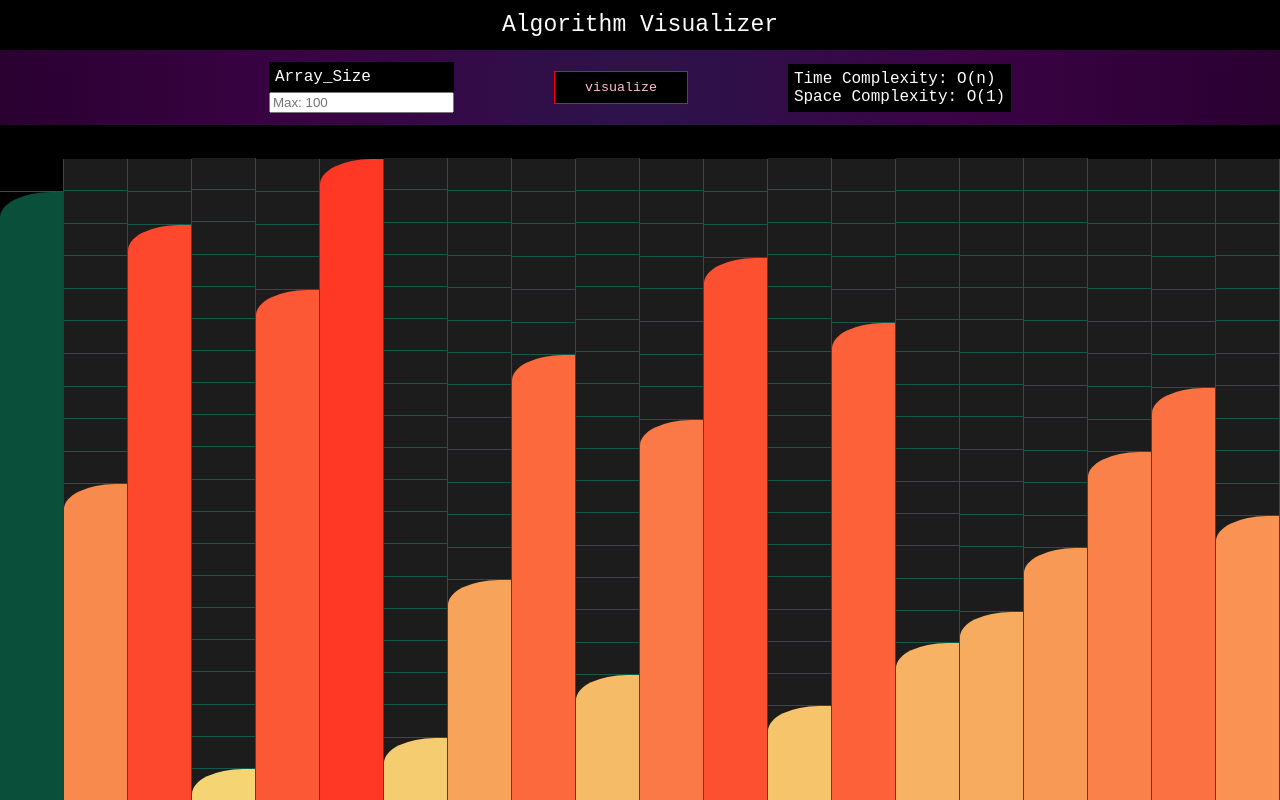
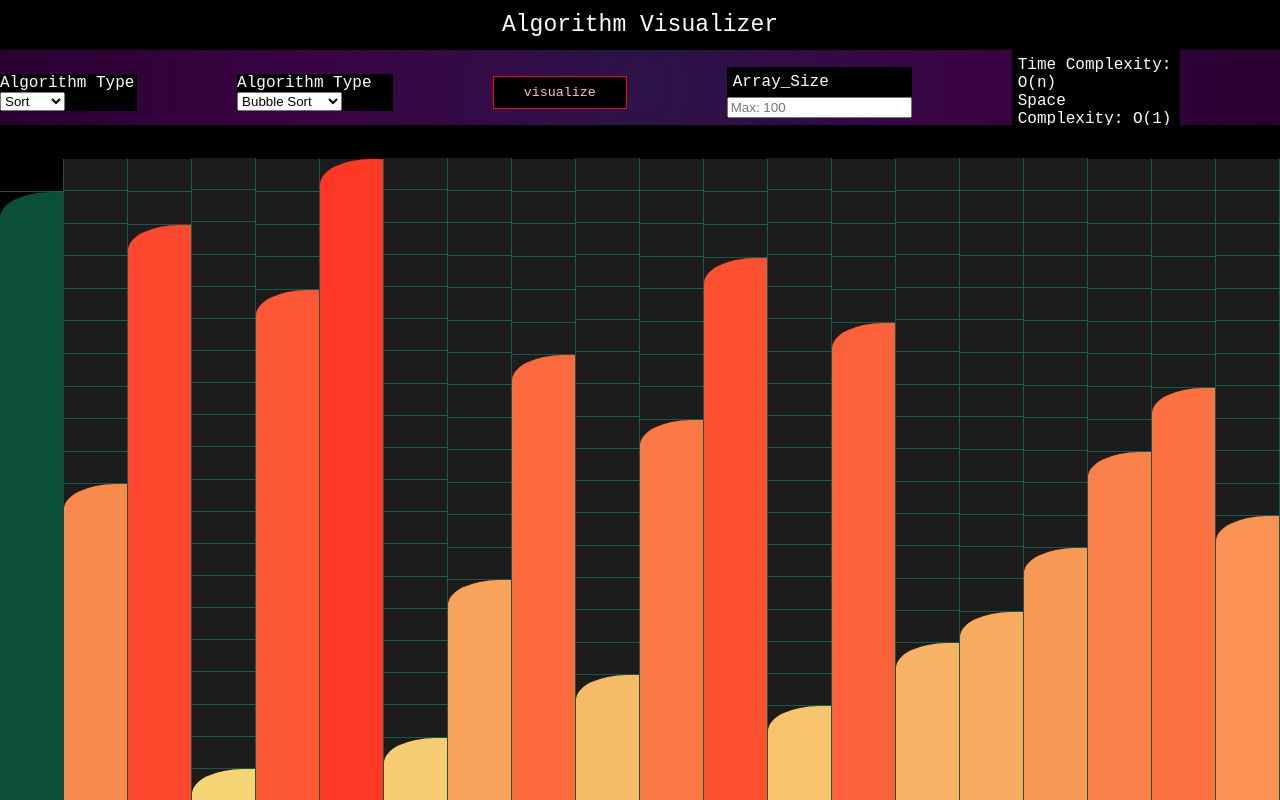
Before and after one commit to GrantDarling/algorithm-visualizer, a React (Create React App) app: page / in a window 1280 px wide. Built offline with nearby package versions, Linux system fonts and the light colour scheme.

Commit message:
added algorithm and type select components

```diff
--- /dev/null
+++ b/src/Main/Headers/algorithm-selector.tsx
@@ -0,0 +1,14 @@
+import { AlgorithmSelectorContainer } from "../../styles/styles";
+
+export const AlgorithmSelector = () => {
+  return (
+    <AlgorithmSelectorContainer>
+      <label htmlFor="grid-size">Algorithm Type</label>
+      <select name="cars" id="cars">
+        <option value="volvo">Bubble Sort</option>
+        <option value="saab">Selection Sort</option>
+        <option value="mercedes">Merge Sort</option>
+      </select>
+    </AlgorithmSelectorContainer>
+  );
+};
--- /dev/null
+++ b/src/Main/Headers/algorithm-type-selector.tsx
@@ -0,0 +1,14 @@
+import { AlgorithmTypeSelectorContainer } from "../../styles/styles";
+
+export const AlgorithmTypeSelector = () => {
+  return (
+    <AlgorithmTypeSelectorContainer>
+      <label htmlFor="grid-size">Algorithm Type</label>
+      <select name="cars" id="cars">
+        <option value="volvo">Sort</option>
+        <option value="saab">Search</option>
+        <option value="mercedes">Graph</option>
+      </select>
+    </AlgorithmTypeSelectorContainer>
+  );
+};
--- a/src/Main/Headers/subheader.tsx
+++ b/src/Main/Headers/subheader.tsx
@@ -4,6 +4,8 @@ import { Dispatch } from "redux";
 import { useDispatch, useSelector } from "react-redux";
 import { CreateGrid } from "./create-grid";
 import { Complexity } from "./complexity";
+import { AlgorithmTypeSelector } from "./algorithm-type-selector";
+import { AlgorithmSelector } from "./algorithm-selector";
 
 export const SubHeader = () => {
   const start: IGlobal = useSelector((state: GlobalState) => {
@@ -16,10 +18,12 @@ export const SubHeader = () => {
 
   return (
     <SubHead>
-      <CreateGrid />
+      <AlgorithmTypeSelector />
+      <AlgorithmSelector />
       <VisualizeButton onClick={() => dispatch(toggleStart(start))}>
         visualize
       </VisualizeButton>
+      <CreateGrid />
       <Complexity />
     </SubHead>
   );
--- a/src/Styles/styles.tsx
+++ b/src/Styles/styles.tsx
@@ -23,7 +23,7 @@ export const Head = styled.div`
 
 export const SubHead = styled.div`
   display: grid;
-  grid-template-columns: auto auto auto;
+  grid-template-columns: auto auto auto auto auto auto;
   column-gap: 100px;
   background: #1c1c1c;
   justify-content: center;
@@ -56,6 +56,14 @@ export const ComplexityContainer = styled.div`
   display: grid;
   grid-template-columns: 1fr;
   padding: 6px;
+`;
+
+export const AlgorithmTypeSelectorContainer = styled.div`
+  background: black;
+`;
+
+export const AlgorithmSelectorContainer = styled.div`
+  background: black;
 `;
 
 export const Button = styled.button`
```
